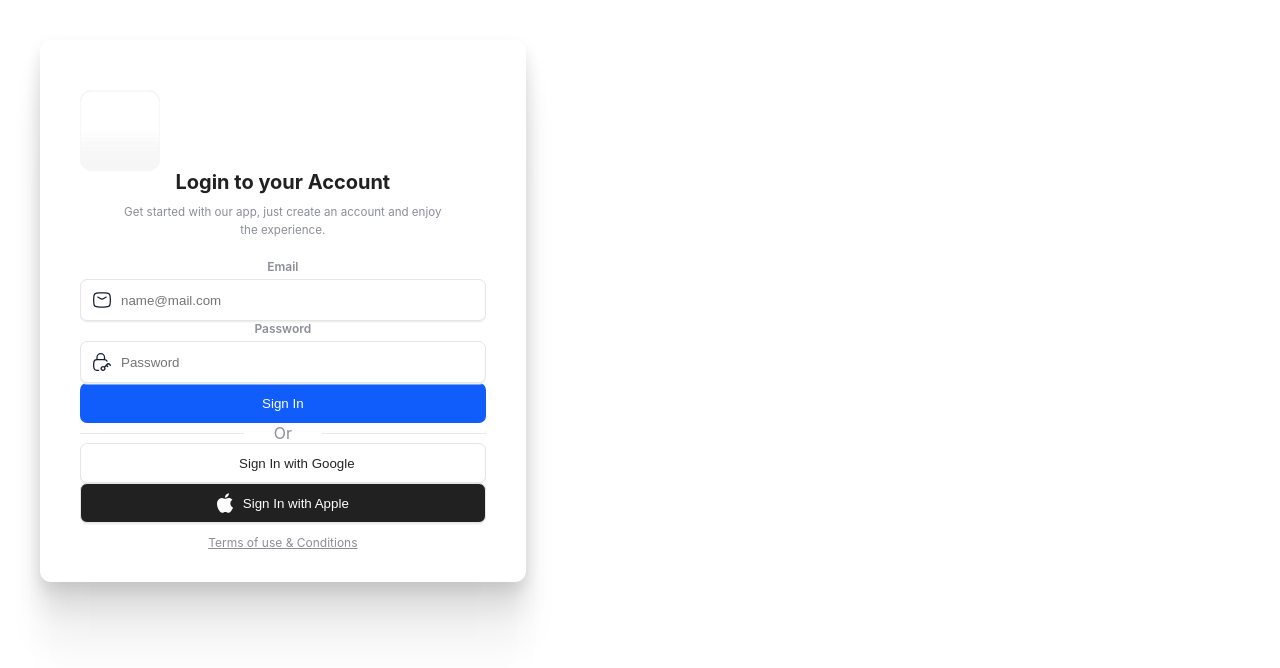
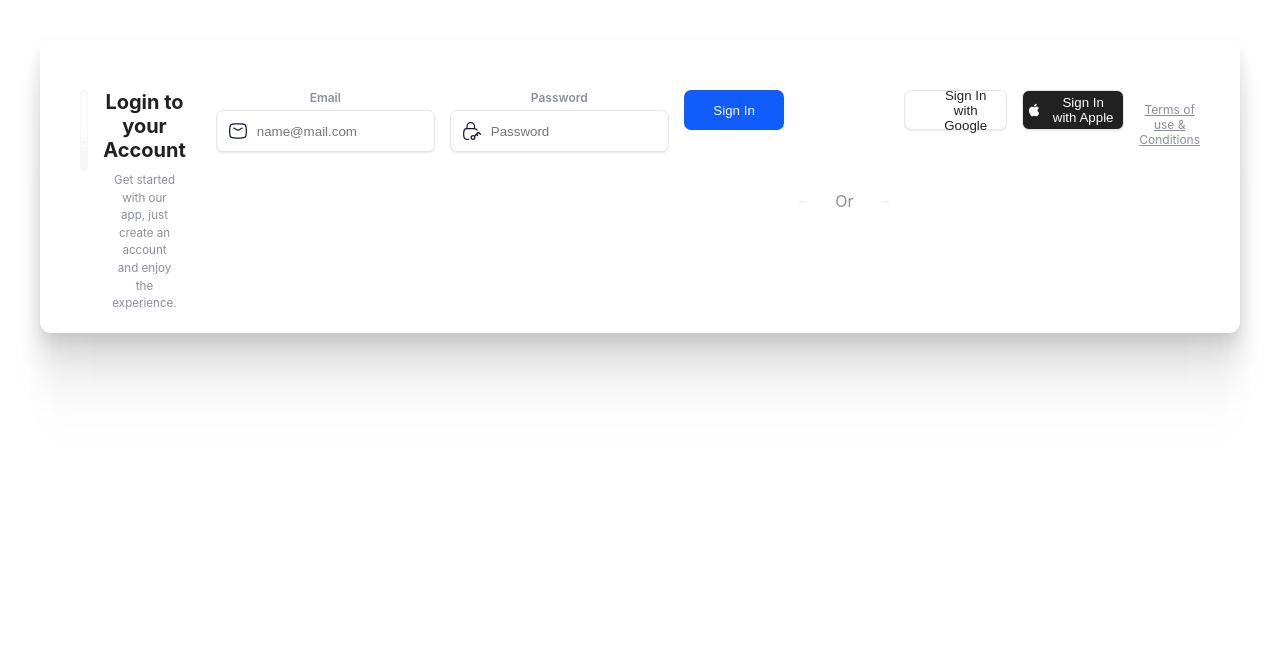
Before and after one commit to code-JOA/React-Tiny-Projects, a React (Vite) app in the folder Login-SignUp/: page / in a window 1280 px wide. Shown: the top 668 px of the page. Built offline with nearby package versions, Linux system fonts and the light colour scheme.

Commit message:
Commit auto_update

```diff
--- a/Login-SignUp/src/index.css
+++ b/Login-SignUp/src/index.css
@@ -1,8 +1,8 @@
 .form_container {
   width: fit-content;
   height: fit-content;
-  display: center;
-  flex-direction: column;
+  display: flex;
+  flex-direction: inherit
   align-items: center;
   justify-content: center;
   gap: 15px;
```
